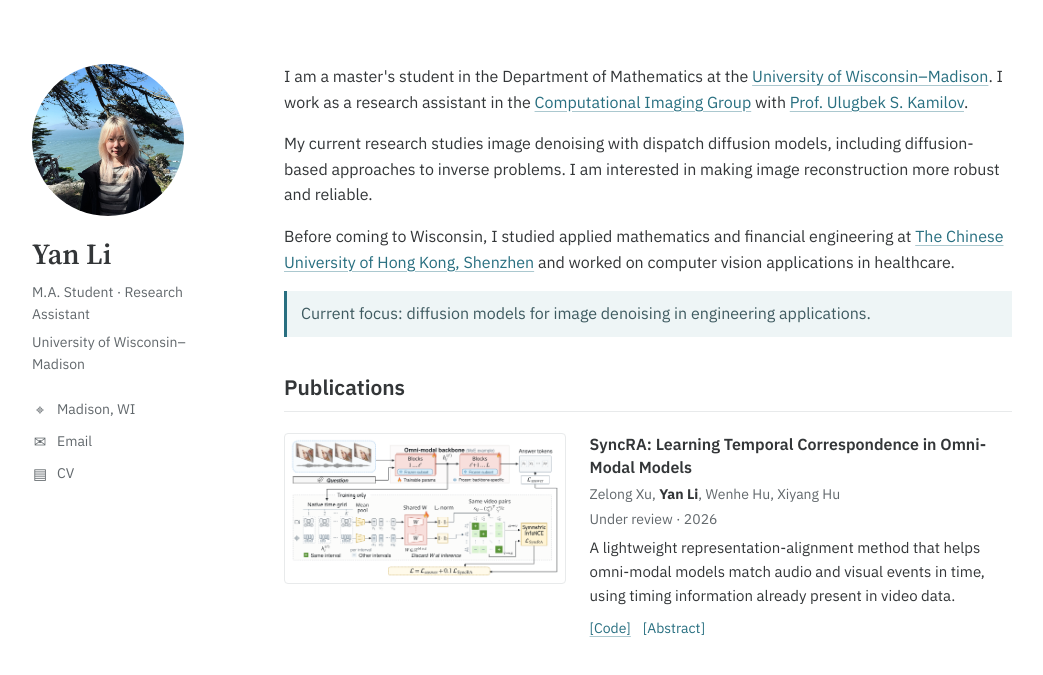
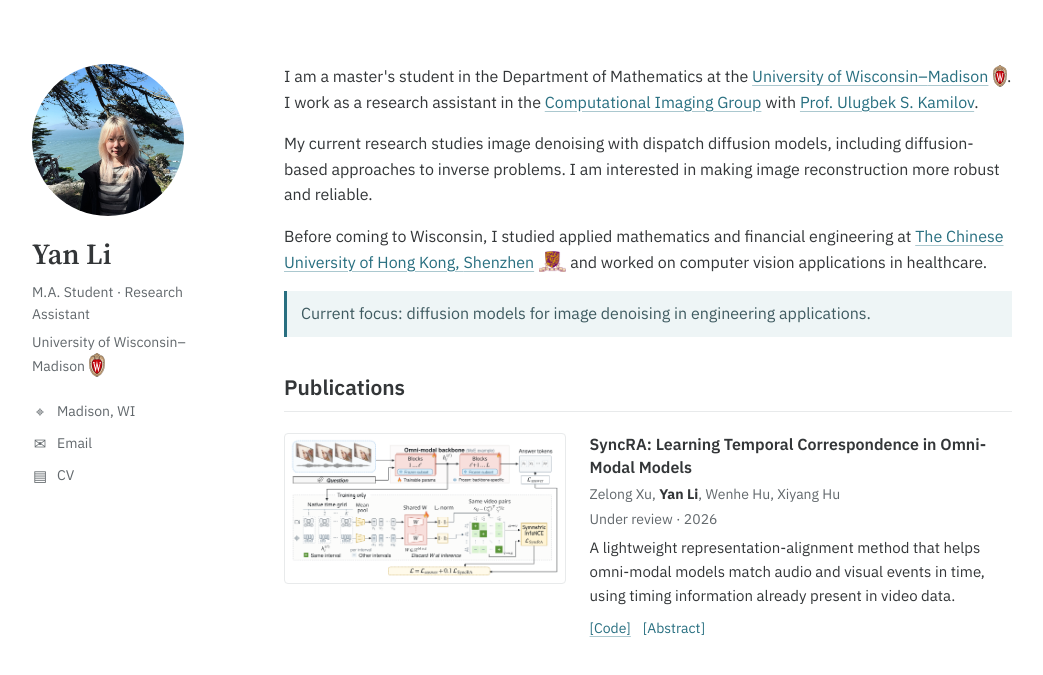
Before and after one commit to YanLiLydia/YanLiLydia.github.io, a plain HTML site: page index.html in a window 1280 px wide. Shown: the top 675 px of the page, without its empty margins (118-1161 px from the left). Drawn offline with Linux system fonts and the light colour scheme.

Commit message:
Add university crests beside sidebar and introduction affiliations

```diff
--- a/index.html
+++ b/index.html
@@ -52,6 +52,9 @@
     .profile-affiliation { margin-top: 5px; }
     .profile-affiliation a { color: inherit; text-decoration: none; }
     .profile-affiliation a:hover { color: var(--accent); text-decoration: underline; }
+    .school-name-end { white-space: nowrap; }
+    .school-crest { display: inline-block; width: auto; height: 1.35em; margin-inline-start: .3em; vertical-align: -.3em; }
+    .profile-affiliation .school-crest { height: 1.75em; vertical-align: -.45em; }
     .profile-links { display: grid; gap: 4px; margin-top: 20px; }
     .profile-links a, .profile-location { display: inline-flex; align-items: center; gap: 9px; min-height: 28px; width: fit-content; color: var(--muted); text-decoration: none; font-size: 14px; }
     .profile-links a:hover { color: var(--accent); text-decoration: underline; }
@@ -109,7 +112,7 @@
       <div class="profile-identity">
         <h1>Yan Li</h1>
         <p class="profile-role">M.A. Student · Research Assistant</p>
-        <p class="profile-affiliation"><a href="https://www.wisc.edu/">University of Wisconsin–Madison</a></p>
+        <p class="profile-affiliation"><a href="https://www.wisc.edu/">University of Wisconsin–<span class="school-name-end">Madison<img class="school-crest" src="uw-madison-crest.svg" width="56" height="87" alt=""></span></a></p>
       </div>
       <nav class="profile-links" aria-label="Contact and documents">
         <span class="profile-location"><span class="link-icon" aria-hidden="true">⌖</span>Madison, WI</span>
@@ -120,9 +123,9 @@
 
     <main id="main" tabindex="-1">
       <section class="intro" aria-label="About Yan Li">
-        <p>I am a master's student in the Department of Mathematics at the <a href="https://www.wisc.edu/">University of Wisconsin–Madison</a>. I work as a research assistant in the <a href="https://cig.ece.wisc.edu">Computational Imaging Group</a> with <a href="https://engineering.wisc.edu/directory/profile/ulugbek-kamilov/">Prof. Ulugbek S. Kamilov</a>.</p>
+        <p>I am a master's student in the Department of Mathematics at the <a href="https://www.wisc.edu/">University of Wisconsin–<span class="school-name-end">Madison<img class="school-crest" src="uw-madison-crest.svg" width="56" height="87" alt=""></span></a>. I work as a research assistant in the <a href="https://cig.ece.wisc.edu">Computational Imaging Group</a> with <a href="https://engineering.wisc.edu/directory/profile/ulugbek-kamilov/">Prof. Ulugbek S. Kamilov</a>.</p>
         <p>My current research studies image denoising with dispatch diffusion models, including diffusion-based approaches to inverse problems. I am interested in making image reconstruction more robust and reliable.</p>
-        <p>Before coming to Wisconsin, I studied applied mathematics and financial engineering at <a href="https://www.cuhk.edu.cn/en">The Chinese University of Hong Kong, Shenzhen</a> and worked on computer vision applications in healthcare.</p>
+        <p>Before coming to Wisconsin, I studied applied mathematics and financial engineering at <a href="https://www.cuhk.edu.cn/en">The Chinese University of Hong Kong, <span class="school-name-end">Shenzhen<img class="school-crest" src="cuhk-shenzhen-crest.png" width="127" height="100" alt=""></span></a> and worked on computer vision applications in healthcare.</p>
         <p class="current-focus">Current focus: diffusion models for image denoising in engineering applications.</p>
       </section>
 
```
Also changed, not shown: cuhk-shenzhen-crest.png (added), uw-madison-crest.svg (added).
